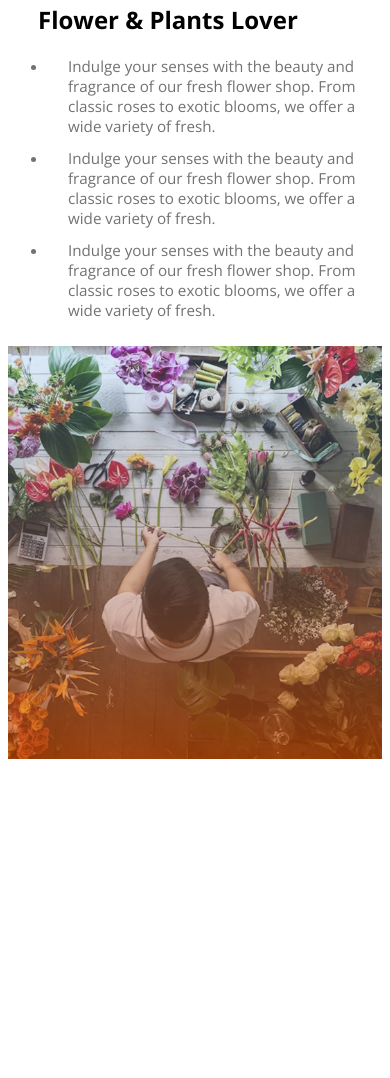
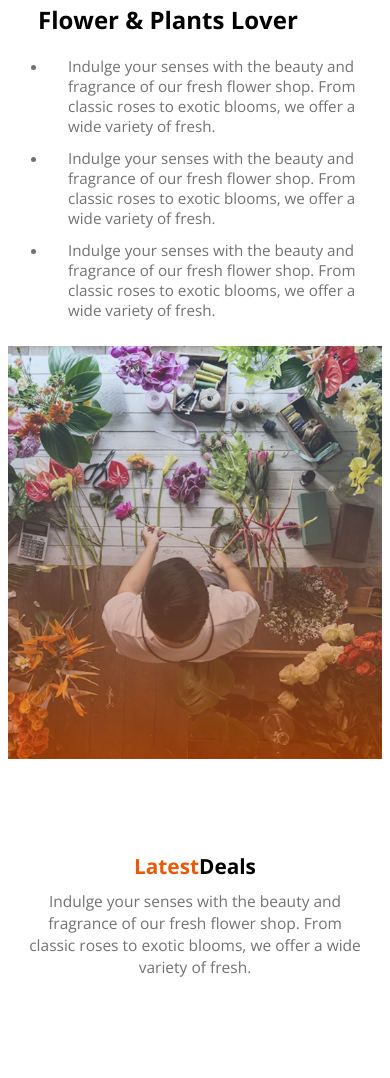
Before and after one commit to Azizul-40/Assignment-2, a plain HTML site: page index.html in a window 390 px wide. Shown: the part 2510-3588 px from the top of the page. Before the commit the page ends 3284 px from the top, so only its background shows below. Drawn offline with nearby package versions, Linux system fonts and the light colour scheme.

Commit message:
my 7th commit

```diff
--- a/index.css
+++ b/index.css
@@ -205,6 +205,29 @@ list-style: none;
 }
 /* End part-4 */
 
+/* Start part-5 */
+.part5 {
+  max-width: 1140px;
+  margin: 100px auto;
+  text-align: center;
+  padding: 0 20px;
+}
+
+.part5 h1 {
+  font-size: 3rem;
+  font-weight: bold;
+  margin-bottom: 10px;
+}
+
+.part5 p {
+  font-size: 1.2rem;
+  color: #727272;
+  max-width: 800px;
+  margin: 0 auto;
+}
+
+/* End part-5 */
+
 /* Media section */
 @media screen and (max-width: 576px) {
   .nav {
@@ -308,5 +331,22 @@ list-style: none;
     font-size: 0.95rem;
     padding-bottom: 10px;
   }
+  /* End part-4 */
+
+  /* Start part-5 */
+  .part5{
+    display: flex;
+    flex-direction: column;
+    position: relative;
+    top: 750px;
+  }
+  .part5 h1{
+    font-size: 1.3rem;
+  }
+  .part5 p{
+    font-size: 0.97rem;
+    margin-bottom: 100px;
+  }
+  /* End part-5 */
 
 }
--- a/index.html
+++ b/index.html
@@ -116,6 +116,13 @@
 </section>
 <!-- End part-4 -->
 
+<!-- Start part-5 -->
+<section class="part5">
+    <h1><span class="clr3">Latest</span>Deals</h1>
+    <p>Indulge your senses with the beauty and fragrance of our fresh flower shop. From classic roses to exotic blooms, we offer a wide variety of fresh.</p>
+</section>
+<!-- End part-5 -->
+
 </main>
 
 
```
